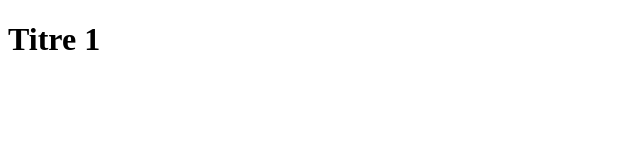
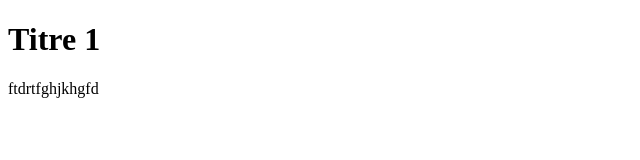
Before and after one commit to Ibrahimaoumardiallo/devoirgit, a plain HTML site: page p.html in a window 1280 px wide. Shown: the whole page, without its empty margins (0-640 px from the left). Drawn offline with Linux system fonts and the light colour scheme.

Commit message:
Ajout titre et texte

```diff
--- a/p.html
+++ b/p.html
@@ -7,5 +7,6 @@
 </head>
 <body>
     <h1>Titre 1</h1>
+    <p>ftdrtfghjkhgfd</p>
 </body>
 </html>
```
